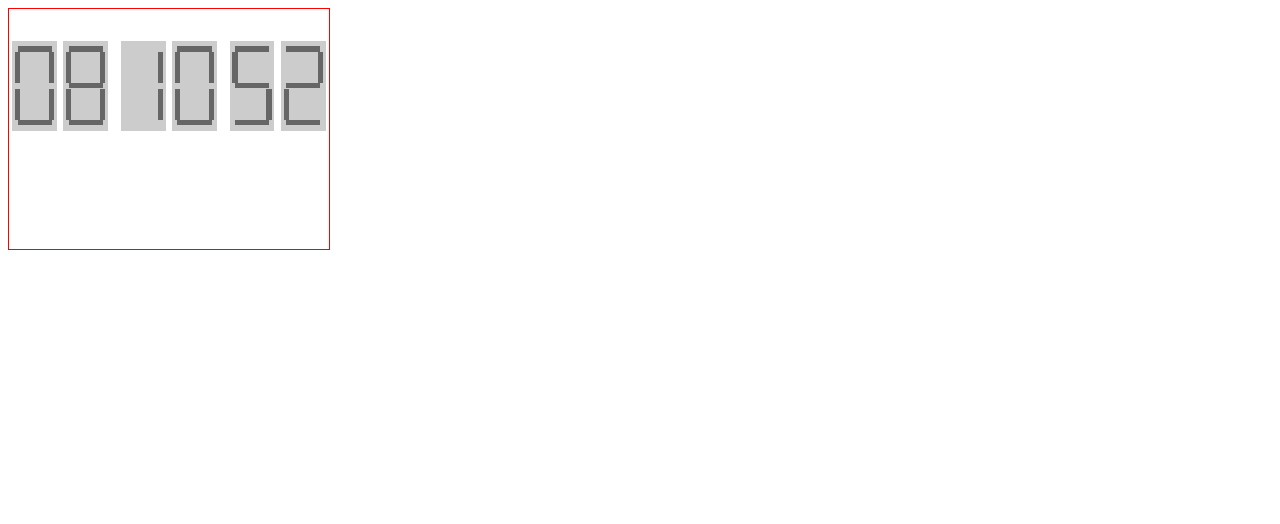
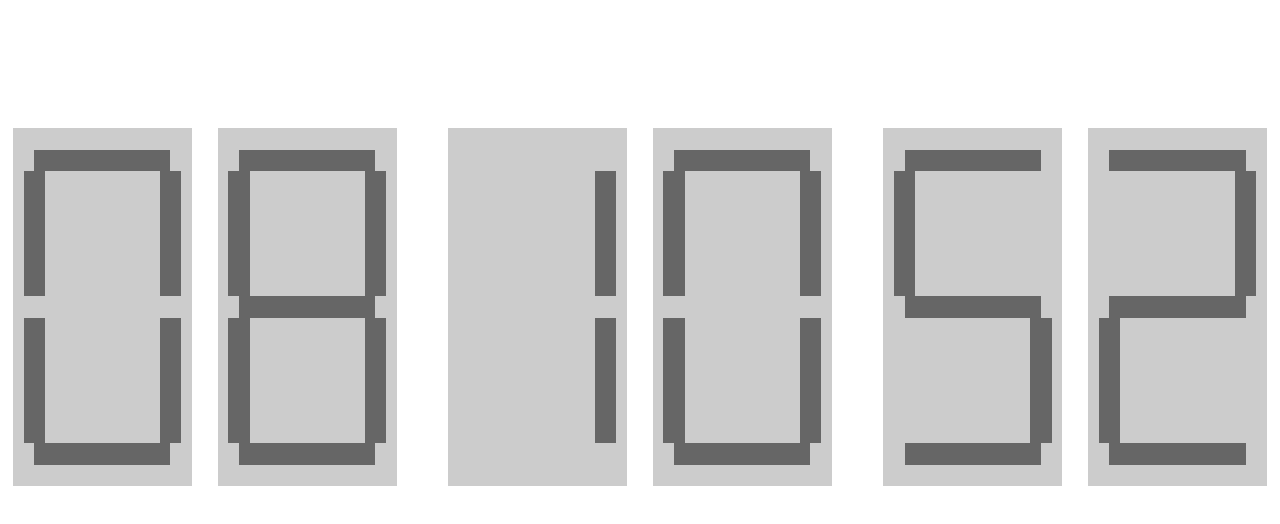
Before and after one commit to emirotin/resin-watch, a website: page web_assets/index.html in a window 1280 px wide. Drawn offline with Linux system fonts and the light colour scheme.

Commit message:
full-width watch

```diff
--- a/web_assets/styles/main.less
+++ b/web_assets/styles/main.less
@@ -1,8 +1,13 @@
-.watch {
-	width: 320px;
-	height: 240px;
-	overflow: hidden;
-	border: 1px solid red;
+* {
+	margin: 0;
+	padding: 0;
+	border: 0;
+	box-sizing: border-box;
+}
+
+html, body, .watch {
+	width: 100%;
+	height: 100%;
 }
 
 .digit-wrap, .digit-spacer {
```
